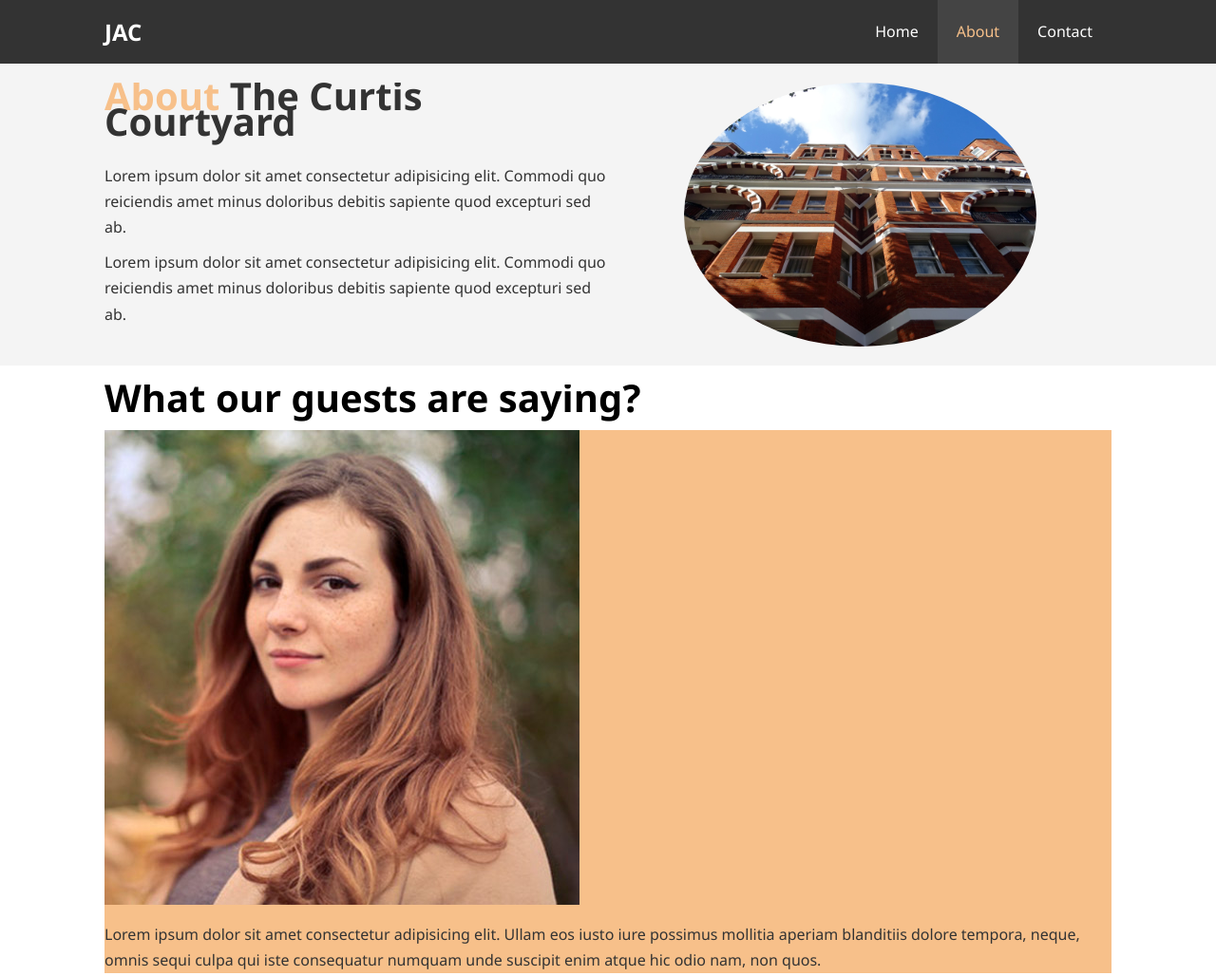
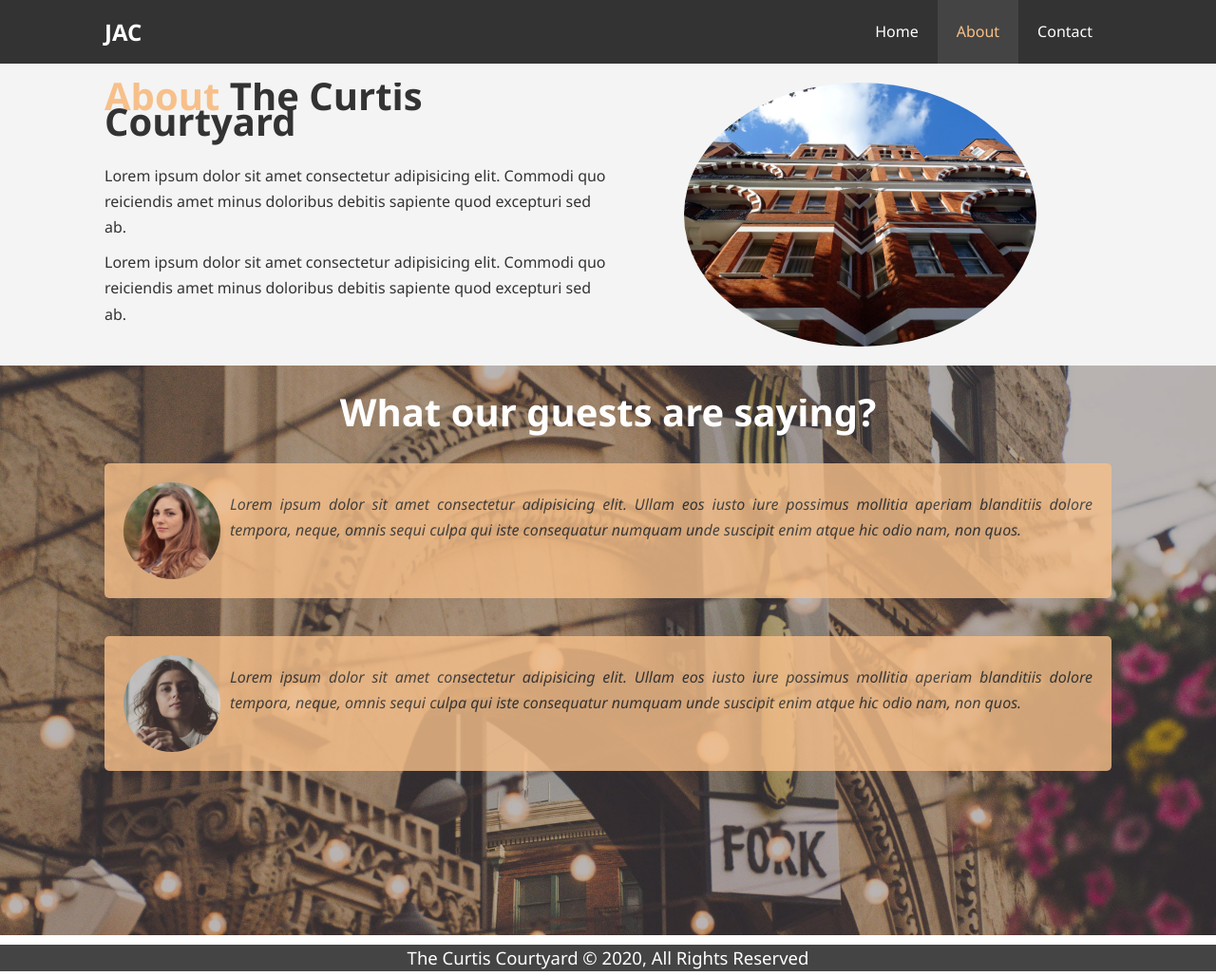
Before and after one commit to jacurtis813/basic-hotel, a plain HTML site: page about.html in a window 1280 px wide. Shown: the top 1028 px of the page at 95% size. Drawn offline with Linux system fonts and the light colour scheme.

Commit message:
Create the styles for the remaining section of the about page. Complete the structure and the style for the about page. Save all changes before creating the last page of the project. Update the readme file to follow.

```diff
--- a/about.html
+++ b/about.html
@@ -57,9 +57,11 @@
             <!-- first testimonial -->
             <div class="testimonial bg-primary">
                 <img src="./assets/images/person-1.jpg" alt="This is an image of our first guest.">
+
                 <p>Lorem ipsum dolor sit amet consectetur adipisicing elit. Ullam eos iusto iure possimus mollitia
                     aperiam blanditiis dolore tempora, neque, omnis sequi culpa qui iste consequatur numquam unde
                     suscipit enim atque hic odio nam, non quos.</p>
+                <div class="clr"></div>
             </div>
             <!-- second testimonial-->
             <div class="testimonial bg-primary">
@@ -67,6 +69,7 @@
                 <p>Lorem ipsum dolor sit amet consectetur adipisicing elit. Ullam eos iusto iure possimus mollitia
                     aperiam blanditiis dolore tempora, neque, omnis sequi culpa qui iste consequatur numquam unde
                     suscipit enim atque hic odio nam, non quos.</p>
+                <div class="clr"></div>
             </div>
         </div>
     </section>
--- a/assets/css/style.css
+++ b/assets/css/style.css
@@ -186,6 +186,18 @@ p {
     padding-bottom: 30px;
 }
 
+/*features section styling*/
+.box {
+    float: left;
+    width: 33.3%;
+    padding: 50px;
+    text-align: center;
+}
+
+.box i {
+    margin-bottom: 10px;
+}
+
 /*info section styling*/
 #about-info .info-right {
     float: right;
@@ -206,18 +218,39 @@ p {
     min-height: 100%;
 }
 
-/*features section styling*/
-.box {
-    float: left;
-    width: 33.3%;
-    padding: 50px;
-    text-align: center;
+/*testimonial section styling*/
+#testimonials {
+    height: 600px;
+    background: url('../images/test-bg.jpg') no-repeat center center/cover;
+    padding-top: 35px;
 }
 
-.box i {
-    margin-bottom: 10px;
+#testimonials h2 {
+    color: #fff;
+    text-align: center;
+    padding-bottom: 40px;
 }
 
+#testimonials .testimonial {
+    padding: 20px;
+    margin-bottom: 40px;
+    border-radius: 5px;
+    opacity: 0.8;
+}
+
+#testimonials .testimonial p {
+    text-align: justify;
+    font-style: italic;
+}
+
+#testimonials .testimonial img {
+    width: 10%;
+    float: left;
+    margin-right: 10px;
+    border-radius: 50%;
+}
+
+/*footer section styling*/
 #main-footer {
     text-align: center;
     background: #444;
```
Also changed, not shown: 1 other file.
